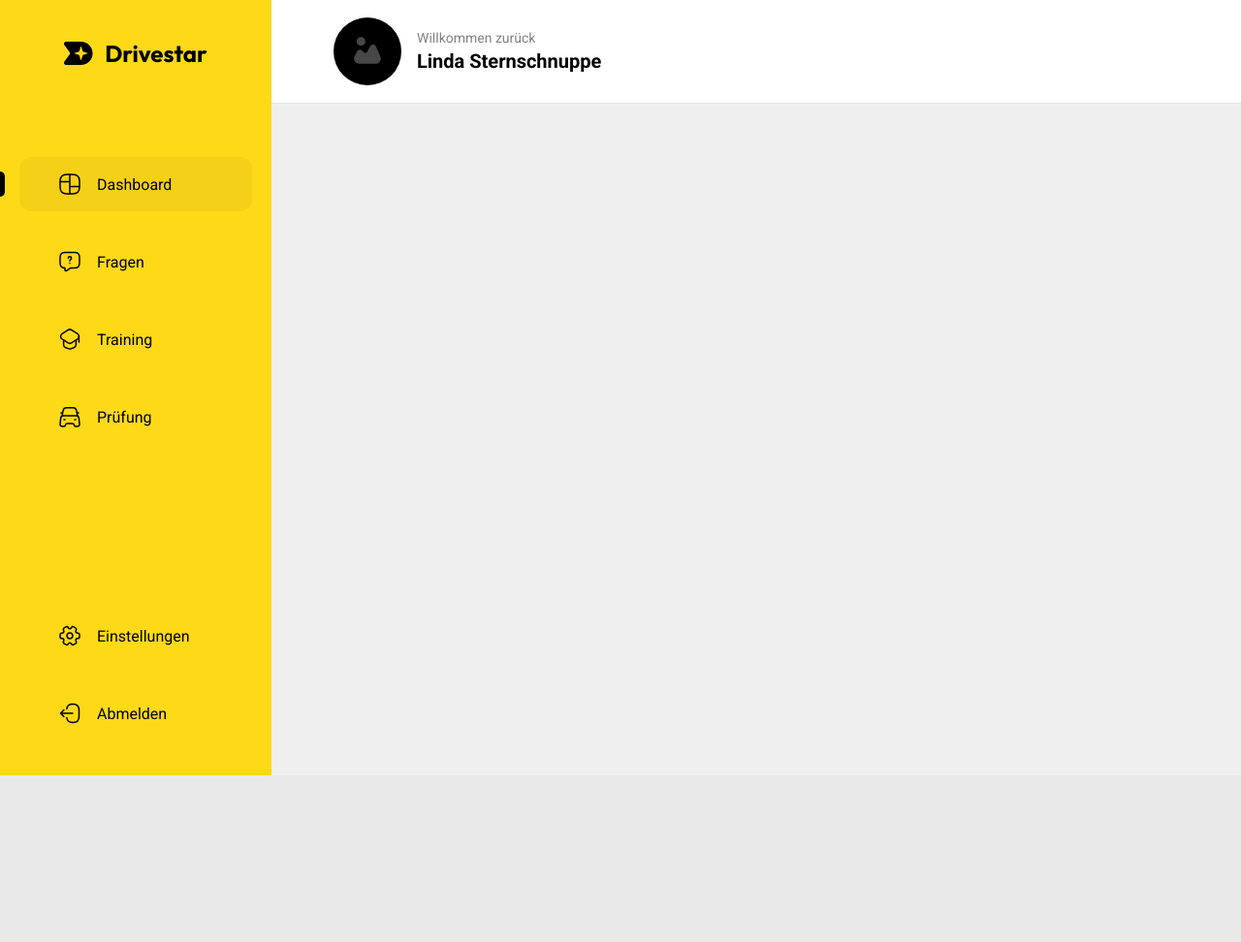
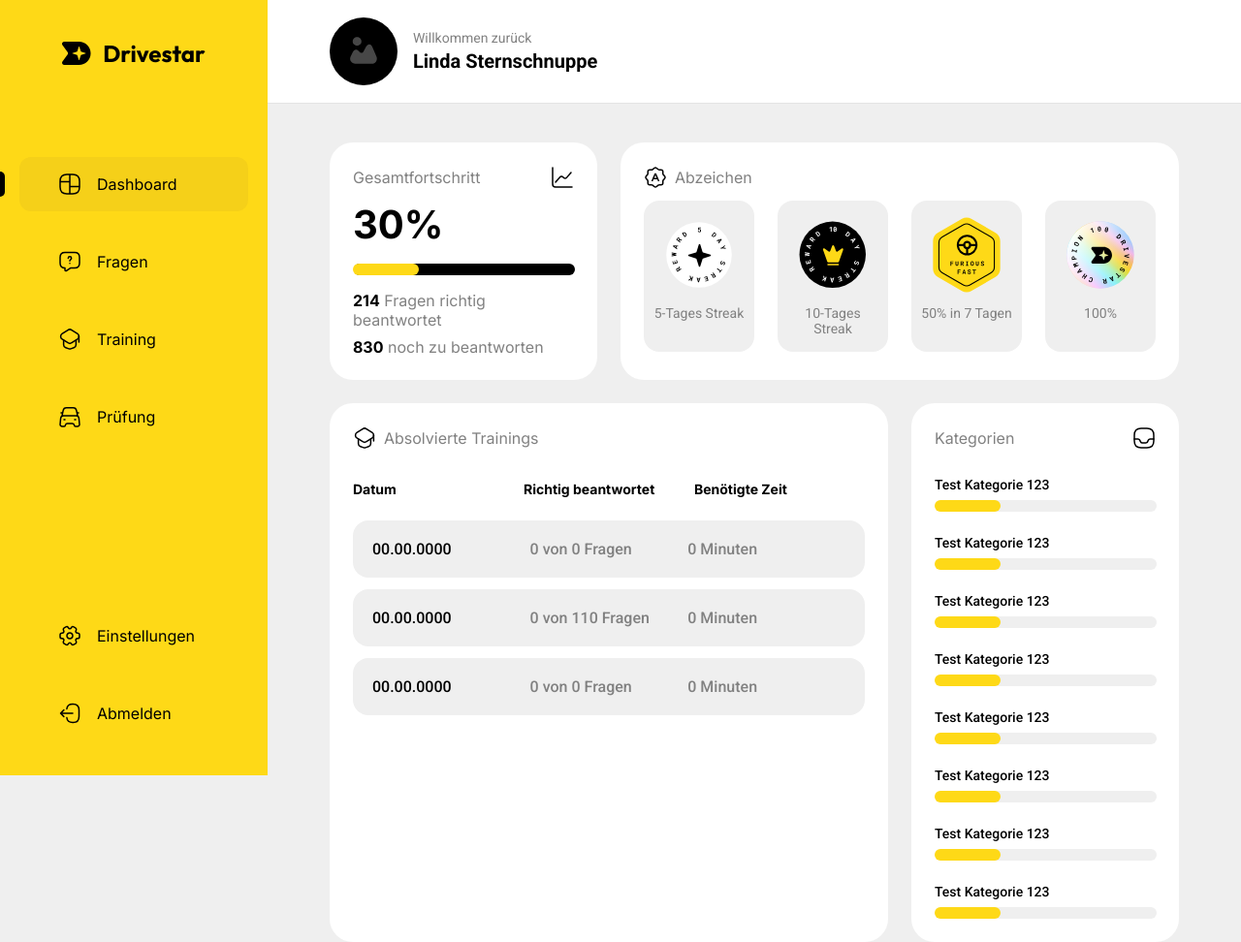
Before and after one commit to nordavid/drivestar, a PHP site: page /dashboard.html in a window 1280 px wide. Shown: the whole page at 97% size. Before the commit the page ends 800 px from the top, so only its background shows below. Run offline with PHP 8.4, Linux system fonts and the light colour scheme.

Commit message:
Implemented static dashboard overview page

```diff
--- a/css/general/fonts.css
+++ b/css/general/fonts.css
@@ -1 +1 @@
-@import url("https://fonts.googleapis.com/css2?family=Inter:wght@400;600;700&family=Outfit:wght@700;800&family=Roboto+Mono:wght@400;700&family=Roboto:wght@400;700&display=swap");
+@import url("https://fonts.googleapis.com/css2?family=Inter:wght@400;600;700&family=Outfit:wght@700;800&family=Roboto+Mono:wght@400;700&family=Roboto:wght@400;500;700&display=swap");
--- a/css/pages/dashboard.css
+++ b/css/pages/dashboard.css
@@ -73,14 +73,20 @@ aside nav .nav-element.active .active-indicator {
     border-bottom-right-radius: 5px;
 }
 
-aside nav .nav-element .nav-button p {
+aside nav .nav-element .nav-button h3 {
     margin-left: 16px;
+    font-family: "Inter", sans-serif;
+    font-size: 16px;
+    font-weight: 400;
+}
+
+main {
+    flex: auto;
+    background-color: var(--light-grey);
 }
 
 header {
     background-color: var(--white);
-    flex: auto;
-    align-self: flex-start;
     border-bottom: 1px solid rgb(228, 228, 228);
 }
 
@@ -109,6 +115,204 @@ header #profile-info #profile-name p:last-child {
     margin-top: 4px;
 }
 
-main {
-    background-color: aqua;
+main section {
+    display: grid;
+    grid-template-columns: repeat(3, 1fr);
+    /* grid-template-rows: repeat(2, 1fr); */
+    grid-auto-rows: minmax(min-content, max-content);
+    grid-column-gap: 24px;
+    grid-row-gap: 24px;
+    margin: 40px 64px;
 }
+
+.div1 {
+    grid-area: 1 / 1 / 2 / 2;
+}
+.div2 {
+    grid-area: 1 / 2 / 2 / 4;
+}
+.div3 {
+    grid-area: 2 / 1 / 3 / 3;
+}
+.div4 {
+    grid-area: 2 / 3 / 3 / 4;
+}
+
+.widget {
+    background-color: var(--white);
+    border-radius: 24px;
+    padding: 24px;
+}
+
+.widget .header {
+    display: flex;
+    align-items: center;
+}
+
+.widget .header h1 {
+    color: var(--grey);
+    font-family: "Inter", sans-serif;
+    font-size: 16px;
+    font-weight: 400;
+}
+
+.widget#total-progress .header {
+    justify-content: space-between;
+}
+
+.widget#total-progress h2 {
+    font-family: "Inter", sans-serif;
+    font-size: 40px;
+    font-weight: 700;
+    margin-top: 12px;
+}
+
+.widget#total-progress .progress {
+    margin-top: 16px;
+    background-color: var(--black);
+    height: 12px;
+    border-radius: 40px;
+    left: 1px;
+    position: relative;
+}
+
+.widget#total-progress .progress .bar {
+    width: 30%;
+    background-color: var(--primary);
+    height: 100%;
+    border-radius: inherit;
+    position: absolute;
+    left: -1px;
+}
+
+.widget#total-progress p:first-of-type {
+    margin-top: 16px;
+}
+
+.widget#total-progress p {
+    font-family: "Inter", sans-serif;
+    font-size: 16px;
+    margin-top: 8px;
+    color: var(--grey);
+}
+
+.widget#total-progress p span {
+    font-weight: 700;
+    color: var(--black);
+}
+
+.widget#badges .header h1 {
+    margin-left: 8px;
+}
+
+.widget#badges #user-badges {
+    display: flex;
+    margin-top: 12px;
+}
+
+.widget#badges .badge {
+    background-color: var(--light-grey);
+    display: flex;
+    flex-direction: column;
+    align-items: center;
+    padding: 16px 8px;
+    border-radius: 16px;
+    flex-basis: 0;
+    flex-grow: 1;
+}
+
+.widget#badges .badge:not(:first-of-type) {
+    margin-left: 24px;
+}
+
+.widget#badges .badge img {
+    width: 80px;
+}
+
+.widget#badges .badge h3 {
+    margin-top: 12px;
+    font-weight: 400;
+    font-size: 14px;
+    color: var(--grey);
+    text-align: center;
+}
+
+.widget#completed-trainings .header h1 {
+    margin-left: 8px;
+}
+
+.widget#completed-trainings #training-table-header {
+    display: flex;
+    margin-top: 32px;
+    justify-content: space-between;
+}
+
+.widget#completed-trainings #training-table-header h2 {
+    font-family: "Inter", sans-serif;
+    font-size: 14px;
+    font-weight: 700;
+    flex-grow: 1;
+    flex-basis: 0;
+}
+
+.widget#completed-trainings #training-table-container {
+    margin-top: 24px;
+}
+
+.widget#completed-trainings .training {
+    display: flex;
+    justify-content: space-between;
+    background-color: var(--light-grey);
+    padding: 20px;
+    border-radius: 16px;
+}
+
+.widget#completed-trainings .training:not(:first-child) {
+    margin-top: 12px;
+}
+
+.widget#completed-trainings .training p {
+    flex-grow: 1;
+    flex-basis: 0;
+    font-weight: 500;
+    color: var(--grey);
+}
+
+.widget#completed-trainings .training p:first-of-type {
+    color: var(--black);
+}
+
+.widget#category-stats .header {
+    justify-content: space-between;
+}
+
+.widget #category-progress-container {
+    margin-top: 28px;
+}
+
+.widget .category-progress:not(:first-of-type) {
+    margin-top: 24px;
+}
+
+.widget .category-progress h2 {
+    font-size: 14px;
+    font-weight: 500;
+}
+
+.widget .category-progress .progress {
+    margin-top: 8px;
+    background-color: var(--light-grey);
+    height: 12px;
+    border-radius: 40px;
+    left: 1px;
+    position: relative;
+}
+
+.widget .category-progress .progress .bar {
+    width: 30%;
+    background-color: var(--primary);
+    height: 100%;
+    border-radius: inherit;
+    position: absolute;
+    left: -1px;
+}
--- a/dashboard.html
+++ b/dashboard.html
@@ -24,28 +24,28 @@
                     <div class="nav-element active">
                         <div class="nav-button">
                             <img src="./img/icons/line/dashboard.svg" alt="Dashboard Icon" />
-                            <p>Dashboard</p>
+                            <h3>Dashboard</h3>
                         </div>
                         <div class="active-indicator"></div>
                     </div>
                     <div class="nav-element">
                         <div class="nav-button">
                             <img src="./img/icons/line/question.svg" alt="Fragen Icon" />
-                            <p>Fragen</p>
+                            <h3>Fragen</h3>
                         </div>
                         <div class="active-indicator"></div>
                     </div>
                     <div class="nav-element">
                         <div class="nav-button">
                             <img src="./img/icons/line/teacher.svg" alt="Training Icon" />
-                            <p>Training</p>
+                            <h3>Training</h3>
                         </div>
                         <div class="active-indicator"></div>
                     </div>
                     <div class="nav-element">
                         <div class="nav-button">
                             <img src="./img/icons/line/car.svg" alt="Prüfung Icon" />
-                            <p>Prüfung</p>
+                            <h3>Prüfung</h3>
                         </div>
                         <div class="active-indicator"></div>
                     </div>
@@ -54,29 +54,134 @@
                     <div class="nav-element">
                         <div class="nav-button">
                             <img src="./img/icons/line/settings.svg" alt="Einstellungen Icon" />
-                            <p>Einstellungen</p>
+                            <h3>Einstellungen</h3>
                         </div>
                         <div class="active-indicator"></div>
                     </div>
                     <div class="nav-element">
                         <div class="nav-button" onclick="logout()">
                             <img src="./img/icons/line/logout.svg" alt="Logout Icon" />
-                            <p>Abmelden</p>
+                            <h3>Abmelden</h3>
                         </div>
                         <div class="active-indicator"></div>
                     </div>
                 </div>
             </nav>
         </aside>
+        <main>
             <header>
                 <div id="profile-info">
-                <img src="./img/license_image_placeholder.svg" alt="Profile Picture" />
+                    <img src="./img/license_image_placeholder.svg" alt="Profilbild" />
                     <div id="profile-name">
                         <p>Willkommen zurück</p>
                         <p>Linda Sternschnuppe</p>
                     </div>
                 </div>
             </header>
-        <main></main>
+            <section class="">
+                <div id="total-progress" class="div1 widget">
+                    <div class="header">
+                        <h1>Gesamtfortschritt</h1>
+                        <img src="./img/icons/line/progress.svg" alt="Fortschritt Icon" />
+                    </div>
+                    <h2>30%</h2>
+                    <div class="progress"><div class="bar"></div></div>
+                    <p><span id="correct-answers">214</span> Fragen richtig beantwortet</p>
+                    <p><span id="remaining-questions">830</span> noch zu beantworten</p>
+                </div>
+                <div id="badges" class="div2 widget">
+                    <div class="header">
+                        <img src="./img/icons/line/badge.svg" alt="Abzeichen Icon" />
+                        <h1>Abzeichen</h1>
+                    </div>
+                    <div id="user-badges">
+                        <div class="badge">
+                            <img src="./img/badges/badge_five_day_streak.svg" alt="Abzeichen" />
+                            <h3>5-Tages Streak</h3>
+                        </div>
+                        <div class="badge">
+                            <img src="./img/badges/badge_ten_day_streak.svg" alt="Abzeichen" />
+                            <h3>10-Tages Streak</h3>
+                        </div>
+                        <div class="badge">
+                            <img src="./img/badges/badge_furious_fast.svg" alt="Abzeichen" />
+                            <h3>50% in 7 Tagen</h3>
+                        </div>
+                        <div class="badge">
+                            <img src="./img/badges/badge_complete.svg" alt="Abzeichen" />
+                            <h3>100%</h3>
+                        </div>
+                    </div>
+                </div>
+                <div id="completed-trainings" class="div3 widget">
+                    <div class="header">
+                        <img src="./img/icons/line/teacher.svg" alt="Trainings Icon" />
+                        <h1>Absolvierte Trainings</h1>
+                    </div>
+                    <div id="training-table-header">
+                        <h2>Datum</h2>
+                        <h2>Richtig beantwortet</h2>
+                        <h2>Benötigte Zeit</h2>
+                    </div>
+                    <div id="training-table-container">
+                        <div class="training">
+                            <p>00.00.0000</p>
+                            <p>0 von 0 Fragen</p>
+                            <p>0 Minuten</p>
+                        </div>
+                        <div class="training">
+                            <p>00.00.0000</p>
+                            <p>0 von 110 Fragen</p>
+                            <p>0 Minuten</p>
+                        </div>
+                        <div class="training perfect">
+                            <p>00.00.0000</p>
+                            <p>0 von 0 Fragen</p>
+                            <p>0 Minuten</p>
+                        </div>
+                    </div>
+                </div>
+                <div id="category-stats" class="div4 widget">
+                    <div class="header">
+                        <h1>Kategorien</h1>
+                        <img src="./img/icons/line/categories.svg" alt="Kategorien Icon" />
+                    </div>
+                    <div id="category-progress-container">
+                        <div class="category-progress">
+                            <h2>Test Kategorie 123</h2>
+                            <div class="progress"><div class="bar"></div></div>
+                        </div>
+                        <div class="category-progress">
+                            <h2>Test Kategorie 123</h2>
+                            <div class="progress"><div class="bar"></div></div>
+                        </div>
+                        <div class="category-progress">
+                            <h2>Test Kategorie 123</h2>
+                            <div class="progress"><div class="bar"></div></div>
+                        </div>
+                        <div class="category-progress">
+                            <h2>Test Kategorie 123</h2>
+                            <div class="progress"><div class="bar"></div></div>
+                        </div>
+                        <div class="category-progress">
+                            <h2>Test Kategorie 123</h2>
+                            <div class="progress"><div class="bar"></div></div>
+                        </div>
+                        <div class="category-progress">
+                            <h2>Test Kategorie 123</h2>
+                            <div class="progress"><div class="bar"></div></div>
+                        </div>
+                        <div class="category-progress">
+                            <h2>Test Kategorie 123</h2>
+                            <div class="progress"><div class="bar"></div></div>
+                        </div>
+                        <div class="category-progress">
+                            <h2>Test Kategorie 123</h2>
+                            <div class="progress"><div class="bar"></div></div>
+                        </div>
+                    </div>
+                </div>
+            </section>
+        </main>
     </body>
 </html>
```
Also changed, not shown: img/badges/badge_complete.svg (added), img/icons/line/badge.svg (added), img/icons/line/categories.svg (added), img/icons/line/progress.svg (added). Lines whose indentation alone changed are shown as unchanged.
